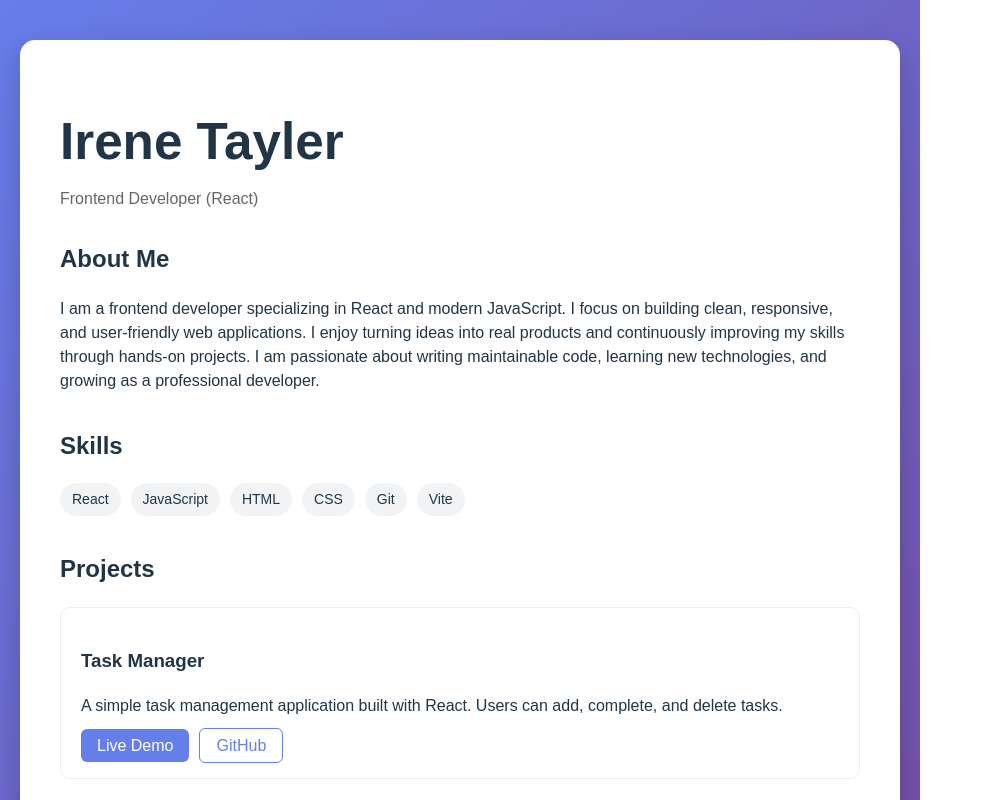
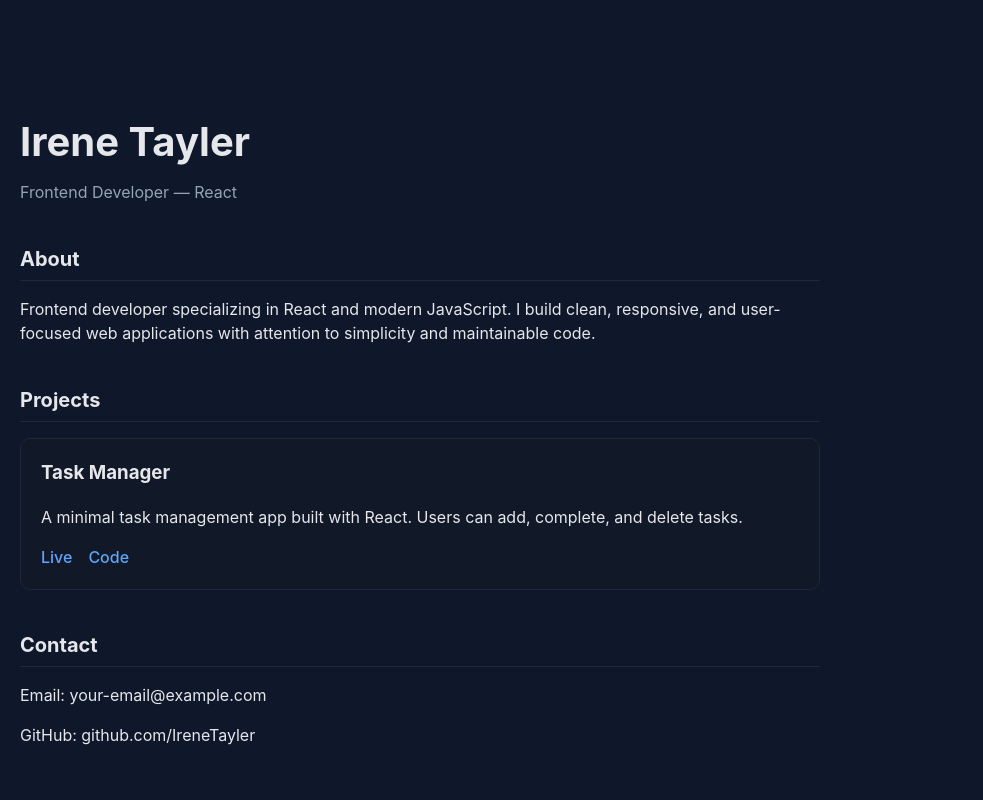
Before and after one commit to IreneTayler/my-portfolio, a React (Vite) app: page / in a window 1280 px wide. Shown: the top 800 px of the page, without its empty margins (0-983 px from the left). Built offline with nearby package versions, Linux system fonts and the light colour scheme.

Commit message:
Improve portfolio design

```diff
--- a/src/App.jsx
+++ b/src/App.jsx
@@ -1,146 +1,122 @@
-import TodoInput from "./components/TodoInput"
-import TodoList from "./components/TodoList"
-import Filter from "./components/Filter"
-import Projects from "./components/Projects";
-
 function App() {
   return (
-    <div style={styles.page}>
-      <div style={styles.card}>
-        <h1 style={styles.name}>Irene Tayler</h1>
-        <p style={styles.role}>Frontend Developer (React)</p>
+    <div className="page">
+      <div className="container">
+        <header className="header">
+          <h1>Irene Tayler</h1>
+          <p>Frontend Developer — React</p>
+        </header>
 
-        {/* About */}
-        <section style={styles.section}>
-          <h2>About Me</h2>
+        <section className="section">
+          <h2>About</h2>
           <p>
-            I am a frontend developer specializing in React and modern JavaScript.
-            I focus on building clean, responsive, and user-friendly web applications.
-
-            I enjoy turning ideas into real products and continuously improving my skills through hands-on projects.
-            I am passionate about writing maintainable code, learning new technologies, and growing as a professional developer.
+            Frontend developer specializing in React and modern JavaScript.
+            I build clean, responsive, and user-focused web applications with
+            attention to simplicity and maintainable code.
           </p>
         </section>
 
-        {/* Skills */}
-        <section style={styles.section}>
-          <h2>Skills</h2>
-          <div style={styles.skills}>
-            <span style={styles.tag}>React</span>
-            <span style={styles.tag}>JavaScript</span>
-            <span style={styles.tag}>HTML</span>
-            <span style={styles.tag}>CSS</span>
-            <span style={styles.tag}>Git</span>
-            <span style={styles.tag}>Vite</span>
-          </div>
-        </section>
-
-        {/* Projects */}
-        <section style={styles.section}>
+        <section className="section">
           <h2>Projects</h2>
 
-          <div style={styles.project}>
+          <div className="project">
             <h3>Task Manager</h3>
             <p>
-              A simple task management application built with React.
-              Users can add, complete, and delete tasks.
+              A minimal task management app built with React. Users can add,
+              complete, and delete tasks.
             </p>
 
-            <div style={styles.buttons}>
+            <div className="links">
               <a
                 href="https://task-manager-five-phi-15.vercel.app/"
                 target="_blank"
                 rel="noreferrer"
-                style={styles.primaryBtn}
               >
-                Live Demo
+                Live
               </a>
-
               <a
                 href="https://github.com/IreneTayler/task-manager"
                 target="_blank"
                 rel="noreferrer"
-                style={styles.secondaryBtn}
               >
-                GitHub
+                Code
               </a>
             </div>
           </div>
         </section>
 
-        {/* Contact */}
-        <section style={styles.section}>
+        <section className="section">
           <h2>Contact</h2>
-          <p>Email: Irene19tyaler@outlook.com</p>
-          <p>GitHub: https://github.com/IreneTayler</p>
+          <p>Email: your-email@example.com</p>
+          <p>GitHub: github.com/IreneTayler</p>
         </section>
       </div>
+
+      <style>{`
+        body {
+          margin: 0;
+          background: #0f172a;
+          color: #e5e7eb;
+          font-family: -apple-system, BlinkMacSystemFont, sans-serif;
+        }
+
+        .page {
+          min-height: 100vh;
+          display: flex;
+          justify-content: center;
+          align-items: center;
+          padding: 40px 20px;
+        }
+
+        .container {
+          max-width: 800px;
+          width: 100%;
+        }
+
+        .header h1 {
+          font-size: 40px;
+          margin-bottom: 8px;
+        }
+
+        .header p {
+          color: #94a3b8;
+          margin-bottom: 40px;
+        }
+
+        .section {
+          margin-bottom: 40px;
+        }
+
+        .section h2 {
+          font-size: 20px;
+          margin-bottom: 16px;
+          border-bottom: 1px solid #1e293b;
+          padding-bottom: 6px;
+        }
+
+        .project {
+          background: #111827;
+          padding: 20px;
+          border-radius: 10px;
+          border: 1px solid #1f2937;
+        }
+
+        .project h3 {
+          margin-top: 0;
+        }
+
+        .links a {
+          margin-right: 16px;
+          color: #60a5fa;
+          text-decoration: none;
+        }
+
+        .links a:hover {
+          text-decoration: underline;
+        }
+      `}</style>
     </div>
   );
 }
 
-const styles = {
-  page: {
-    minHeight: "100vh",
-    background: "linear-gradient(135deg, #667eea, #764ba2)",
-    display: "flex",
-    justifyContent: "center",
-    alignItems: "center",
-    padding: "40px 20px",
-    fontFamily: "Arial, sans-serif",
-  },
-  card: {
-    background: "white",
-    maxWidth: "800px",
-    width: "100%",
-    padding: "40px",
-    borderRadius: "15px",
-    boxShadow: "0 10px 30px rgba(0,0,0,0.2)",
-  },
-  name: {
-    marginBottom: "5px",
-  },
-  role: {
-    color: "#666",
-    marginBottom: "30px",
-  },
-  section: {
-    marginBottom: "35px",
-  },
-  skills: {
-    display: "flex",
-    flexWrap: "wrap",
-    gap: "10px",
-  },
-  tag: {
-    background: "#f1f3f5",
-    padding: "6px 12px",
-    borderRadius: "20px",
-    fontSize: "14px",
-  },
-  project: {
-    border: "1px solid #eee",
-    padding: "20px",
-    borderRadius: "10px",
-  },
-  buttons: {
-    marginTop: "10px",
-  },
-  primaryBtn: {
-    background: "#667eea",
-    color: "white",
-    padding: "8px 16px",
-    borderRadius: "6px",
-    textDecoration: "none",
-    marginRight: "10px",
-  },
-  secondaryBtn: {
-    border: "1px solid #667eea",
-    color: "#667eea",
-    padding: "8px 16px",
-    borderRadius: "6px",
-    textDecoration: "none",
-  },
-};
-
 export default App;
```
